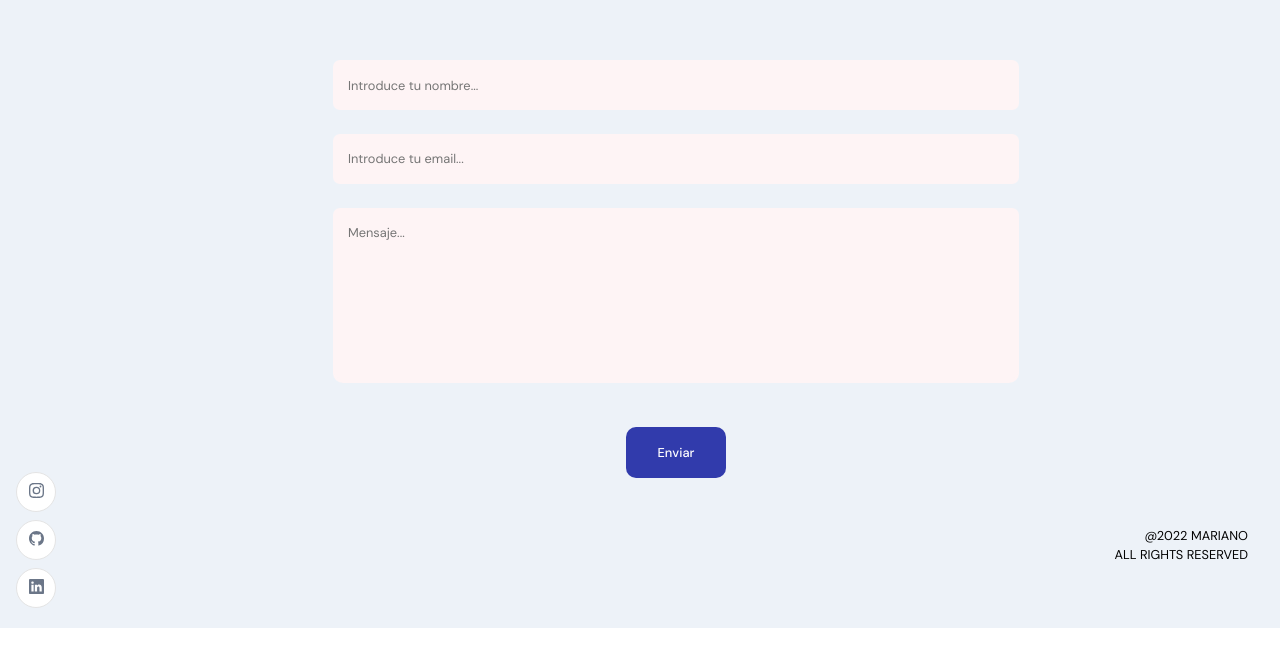
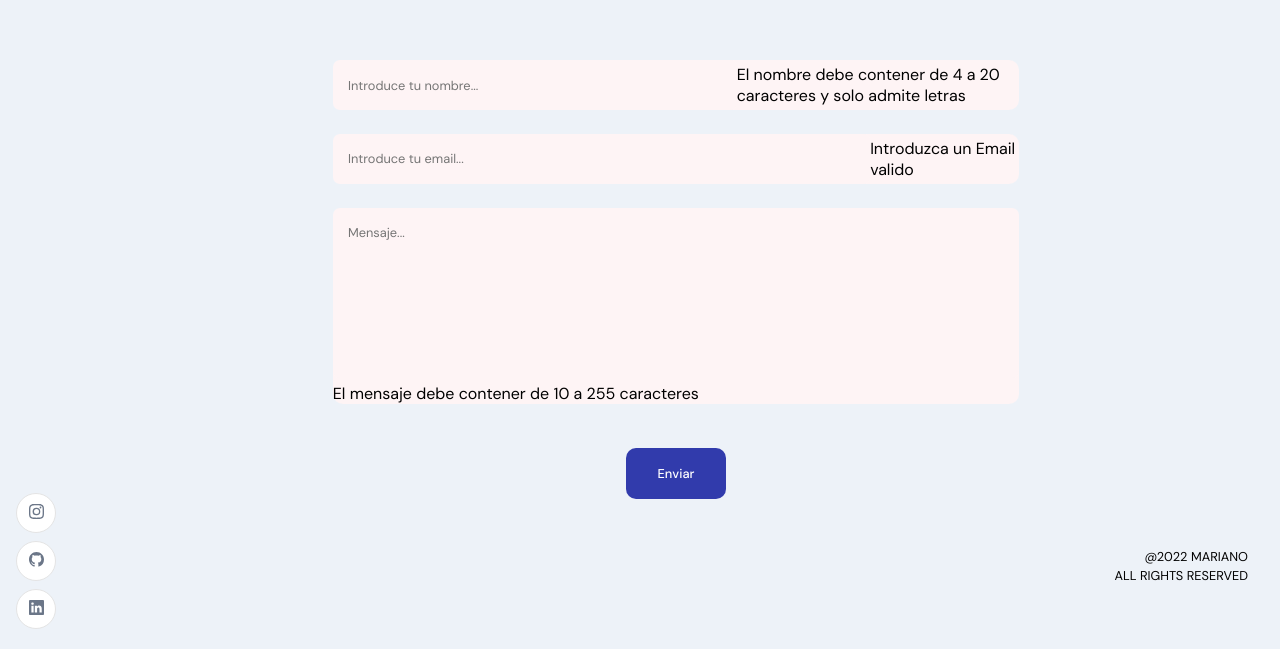
Before and after one commit to Elevattd/portfolio, a React (Create React App) app: page / in a window 1280 px wide. Shown: the part 3626-4275 px from the top of the page. Before the commit the page ends 4254 px from the top, so only its background shows below. Built offline with nearby package versions, Linux system fonts and the light colour scheme.

Commit message:
feat(client): add error form contact

```diff
--- a/src/container/Contact/Contact.jsx
+++ b/src/container/Contact/Contact.jsx
@@ -1,6 +1,5 @@
 import React, { useState } from 'react';
 import emailjs from '@emailjs/browser';
-import { motion } from 'framer-motion';
 import { confirm, error } from '../../utils/alert';
 import { AppWrap } from '../../wrapper';
 import './Contact.scss';
@@ -8,11 +7,12 @@ import { validate } from './ContactValidate';
 
 const Contact = () => {
 	const [errors, setErrors] = useState({
-		// user_name:
-		// 	'El nombre debe contener de 4 a 20 caracteres y solo admite letras',
-		// user_email: 'Introduzca un Email valido',
-		// user_message: 'El mensaje debe contener de 10 a 255 caracteres',
+		user_name:
+			'El nombre debe contener de 4 a 20 caracteres y solo admite letras',
+		user_email: 'Introduzca un Email valido',
+		user_message: 'El mensaje debe contener de 10 a 255 caracteres',
 	});
+
 	const [emailContent, setEmailContent] = useState({
 		user_name: '',
 		user_email: '',
@@ -33,10 +33,10 @@ const Contact = () => {
 		event.preventDefault();
 		emailjs
 			.send(
-				'service_rkd32or',
-				'template_gge1gfi',
+				'service_8j0o499',
+				'template_80gpbps',
 				emailContent,
-				'1EGok5DWbsnlSd9el',
+				'93vOhvwIb4VePXwvu',
 			)
 			.then((result) => (result.status === 200 ? confirm() : error()))
 			.catch((error) => console.log(error));
@@ -60,6 +60,7 @@ const Contact = () => {
 						name="user_name"
 						value={emailContent.user_name}
 						onChange={handleChange}
+						autoComplete="off"
 					/>
 					{errors.user_name && <p className="app_form_p">{errors.user_name}</p>}
 				</div>
@@ -72,6 +73,7 @@ const Contact = () => {
 						name="user_email"
 						value={emailContent.user_email}
 						onChange={handleChange}
+						autoComplete="off"
 					/>
 					{errors.user_email && (
 						<p className="app_form_p">{errors.user_email}</p>
@@ -84,6 +86,7 @@ const Contact = () => {
 						value={emailContent.user_message}
 						name="user_message"
 						onChange={handleChange}
+						autoComplete="off"
 					/>
 					{errors.user_message && (
 						<p className="app_form_textarea">{errors.user_message}</p>
```
